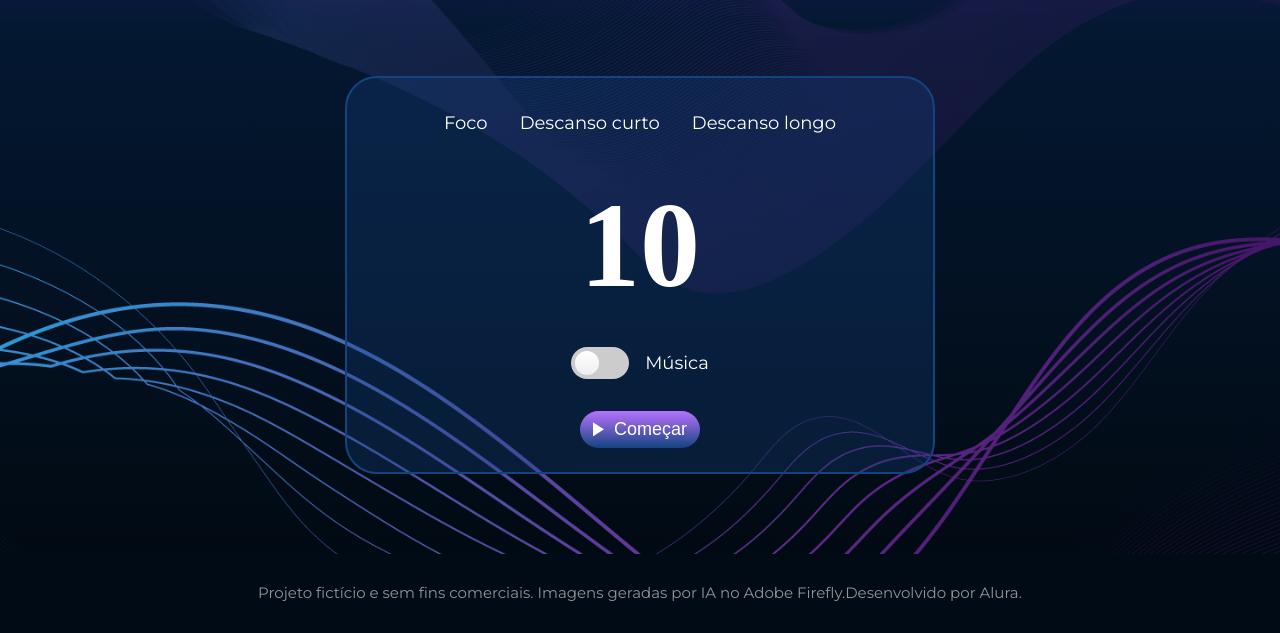
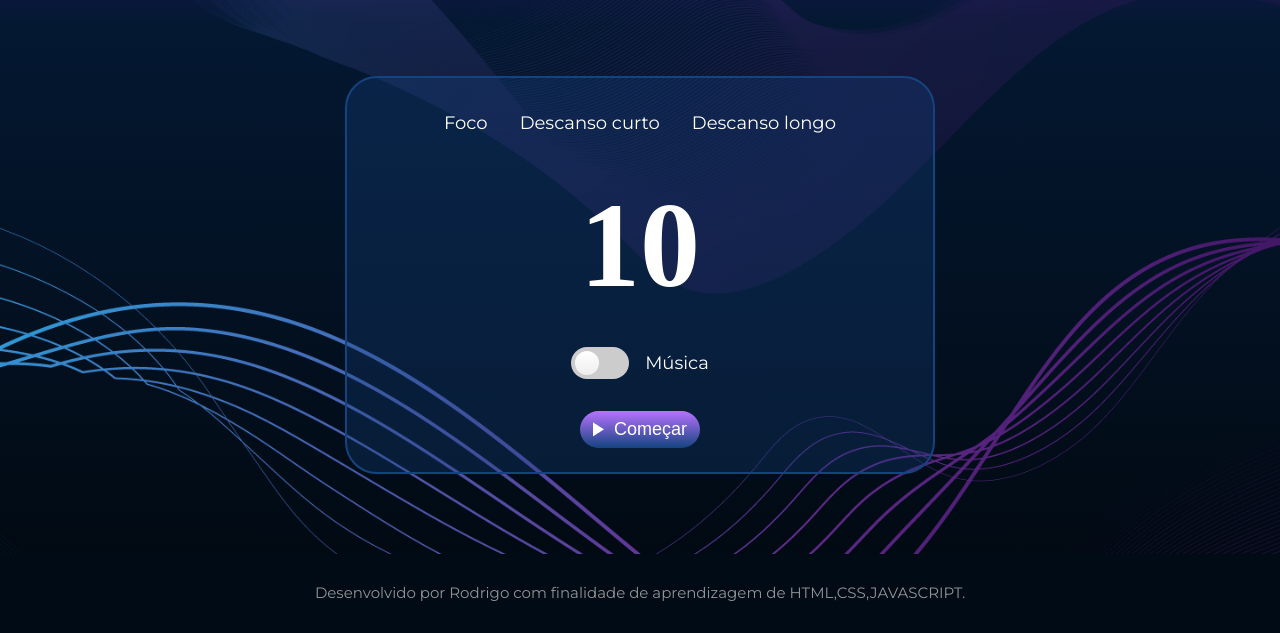
Before and after one commit to ssSistemas/-ssSistemas-frontend-css_javascript2, a plain HTML site: page index.html in a window 1280 px wide. Shown: the part 548-1181 px from the top of the page. Drawn offline with nearby package versions, Linux system fonts and the light colour scheme; a web font is replaced by a local one.

Commit message:
ajuste finalidade projeto

```diff
--- a/index.html
+++ b/index.html
@@ -76,7 +76,7 @@
 
         <footer class="app__footer">
             <p class="app__footer-text">
-                Projeto fictício e sem fins comerciais. Imagens geradas por IA no Adobe Firefly.Desenvolvido por Alura.
+                Desenvolvido por Rodrigo com finalidade de aprendizagem de HTML,CSS,JAVASCRIPT.
             </p>
         </footer>
     </main>
```
